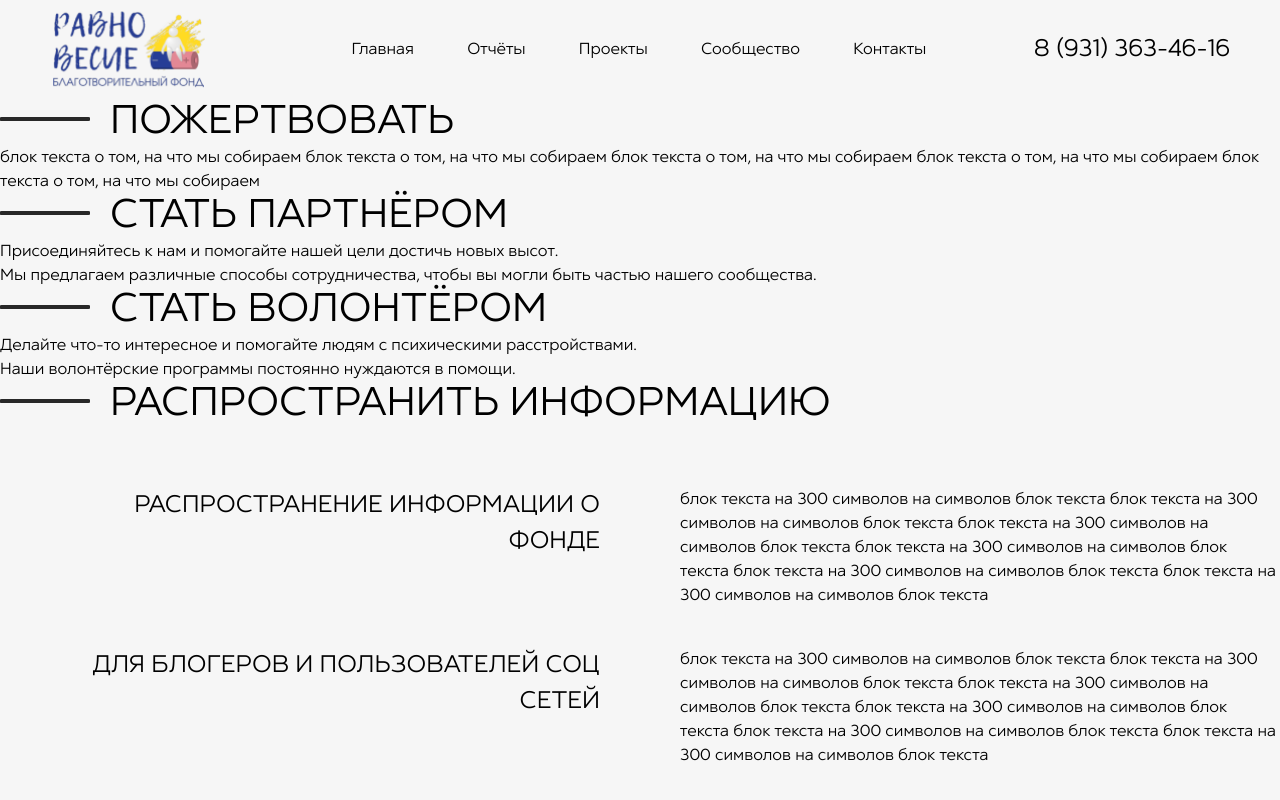
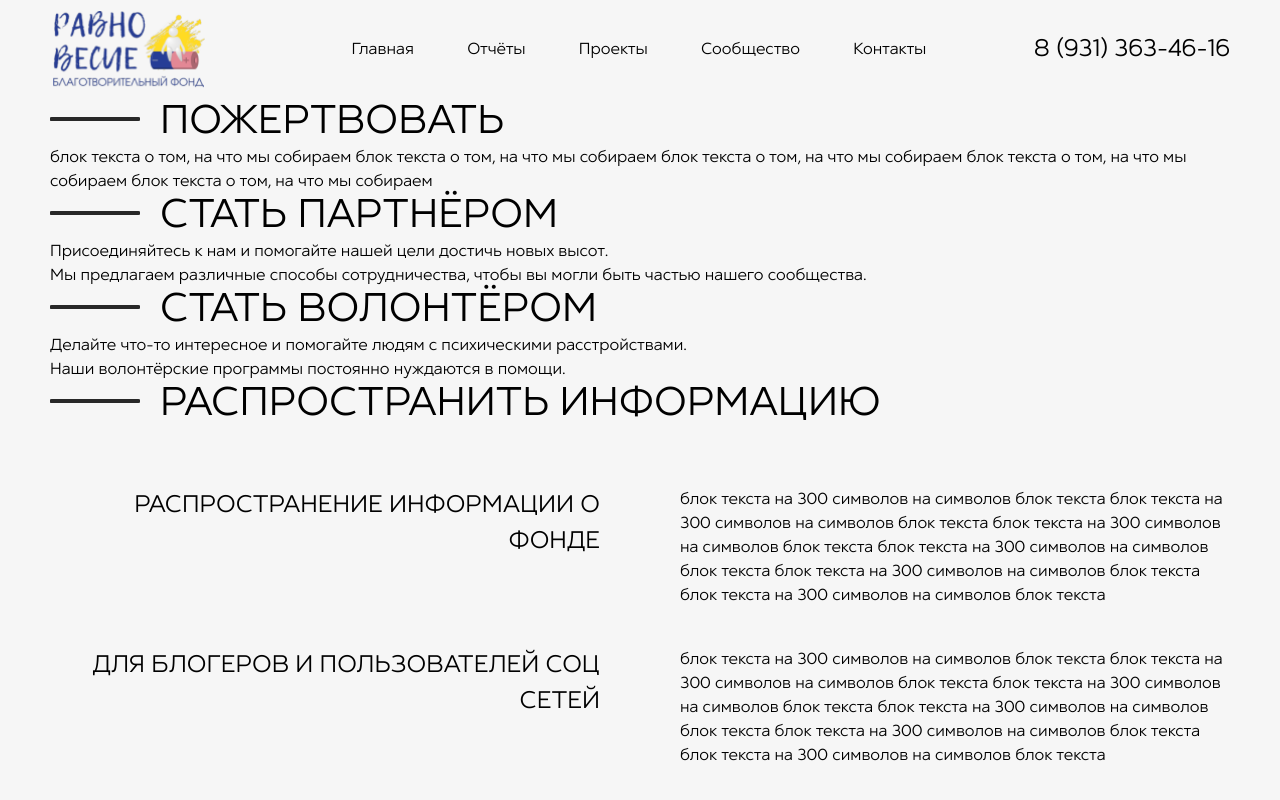
Before and after one commit to thirdmadman/fond-ravnovesie.ru_2023, a Next.js app: page /ways-to-help in a window 1280 px wide. Shown: the top 800 px of the page. Built offline with nearby package versions, Linux system fonts and the light colour scheme.

Commit message:
fix: correct section paddings

```diff
--- a/src/styles/ways-to-help/sectionProvidePremises.scss
+++ b/src/styles/ways-to-help/sectionProvidePremises.scss
@@ -1,6 +1,6 @@
 @import '../constants.scss';
 
-.container > section {
+.container > .section-provide-premises {
   padding-left: 0;
   padding-right: 0;
 }
```
